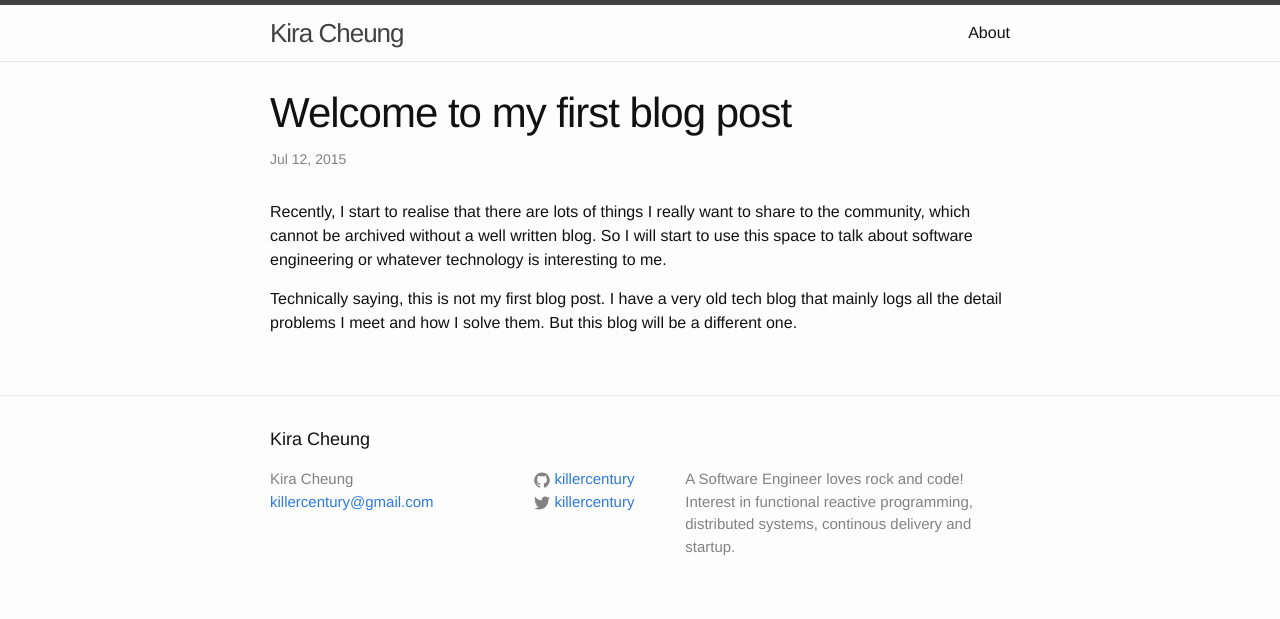
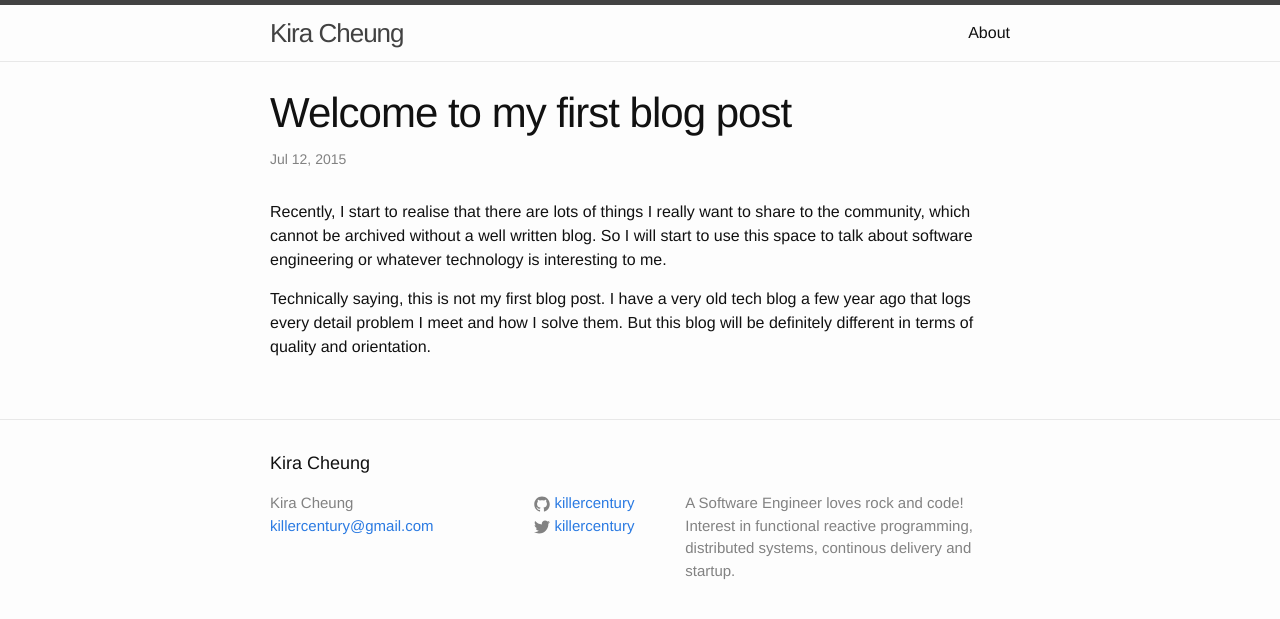
Before and after one commit to killercentury/killercentury.github.io, a Jekyll site: the page built from _posts/2015-07-12-welcome-to-my-first-blog-post.markdown, in a window 1280 px wide. Shown: the top 619 px of the page. Built offline with Jekyll 4.4.1, drawn with Linux system fonts in a browser that asks for light colours.

Commit message:
more update for first blog post

```diff
--- a/_posts/2015-07-12-welcome-to-my-first-blog-post.markdown
+++ b/_posts/2015-07-12-welcome-to-my-first-blog-post.markdown
@@ -5,4 +5,4 @@ date:   2015-07-12 21:26:24
 ---
 Recently, I start to realise that there are lots of things I really want to share to the community, which cannot be archived without a well written blog. So I will start to use this space to talk about software engineering or whatever technology is interesting to me.
 
-Technically saying, this is not my first blog post. I have a very old tech blog that mainly logs all the detail problems I meet and how I solve them. But this blog will be a different one.
+Technically saying, this is not my first blog post. I have a very old tech blog a few year ago that logs every detail problem I meet and how I solve them. But this blog will be definitely different in terms of quality and orientation.
```
